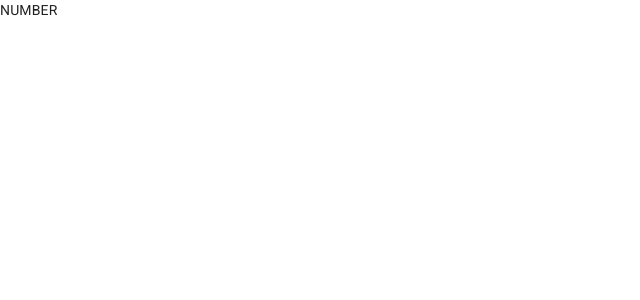
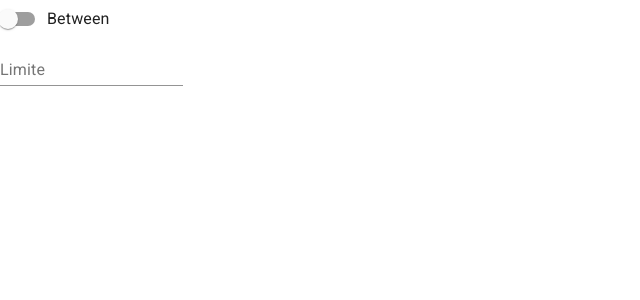
Before and after one commit to SN-DAI18-20/Formol, a Next.js app in the folder app-dashboard/: page /components/input-type/number in a window 1280 px wide. Shown: the top 300 px of the page, without its empty margins (0-640 px from the left). Built offline with nearby package versions, Linux system fonts and the light colour scheme.

Commit message:
Adding number type input

```diff
--- a/app-dashboard/pages/components/input-type/number.jsx
+++ b/app-dashboard/pages/components/input-type/number.jsx
@@ -1,9 +1,59 @@
 import React from 'react';
+import { makeStyles } from '@material-ui/core/styles';
+
+import TextField from '@material-ui/core/TextField';
+import Switch from '@material-ui/core/Switch';
+import FormControlLabel from '@material-ui/core/FormControlLabel';
+import FormControl from '@material-ui/core/FormControl';
+
+const useStyle = makeStyles({
+	number: {
+		display: 'flex',
+		flexDirection: 'row'
+	}
+});
 
 export default () => {
-    return (
-        <div>
-            NUMBER
-        </div>
-    )
-}
+	const { number } = useStyle();
+	const [ between, setBetween ] = React.useState(false);
+	const [ min, setMin ] = React.useState(0);
+	const [ max, setMax ] = React.useState();
+
+	React.useEffect(
+		() => {
+			setMin(0);
+		},
+		[ between ]
+	);
+
+	return (
+		<div>
+			<FormControlLabel
+				label="Between"
+				control={<Switch color="primary" onChange={() => setBetween(!between)} />}
+			/>
+			<div className={number}>
+				<React.Fragment>
+					{between && (
+						<FormControl>
+							<TextField
+								onChange={({ target }) => setMin(target.value)}
+								value={min}
+								label="De"
+								type="number"
+							/>
+						</FormControl>
+					)}
+					<FormControl>
+						<TextField
+							onChange={({ target }) => setMax(target.value)}
+							value={max}
+							label={between ? 'À' : 'Limite'}
+							type="number"
+						/>
+					</FormControl>
+				</React.Fragment>
+			</div>
+		</div>
+	);
+};
```
